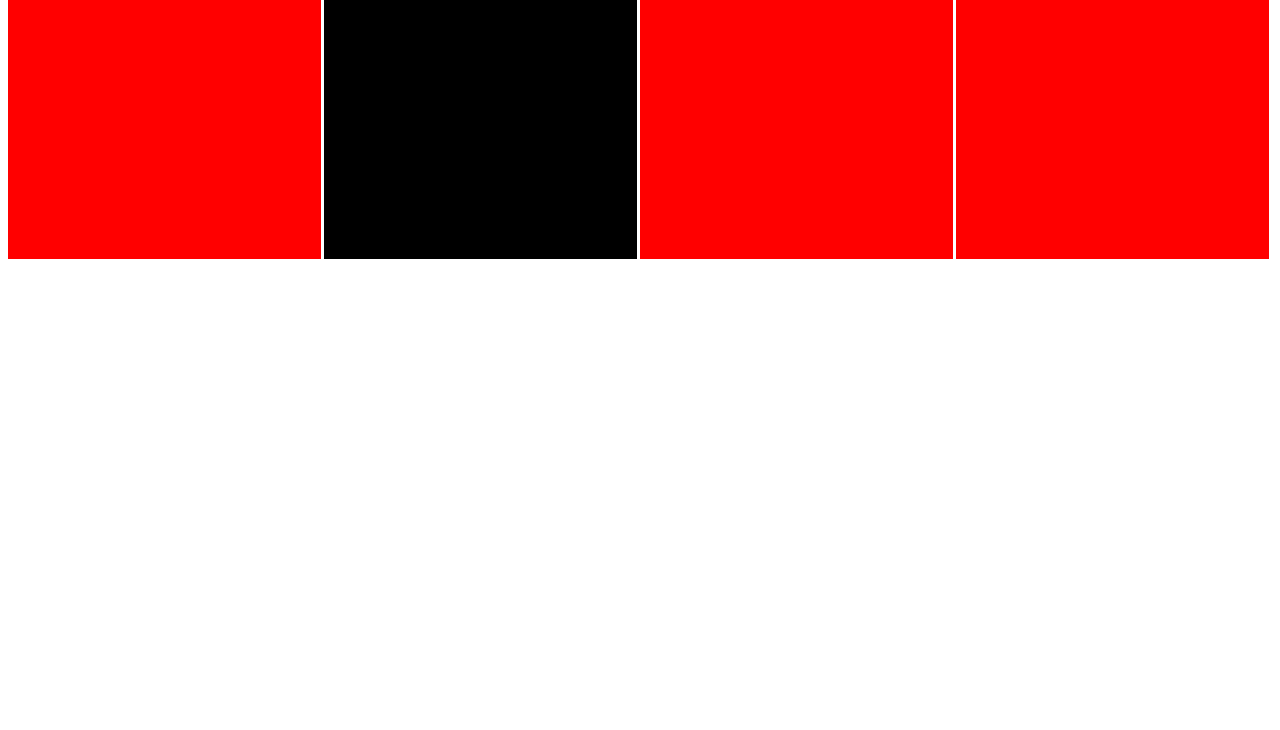
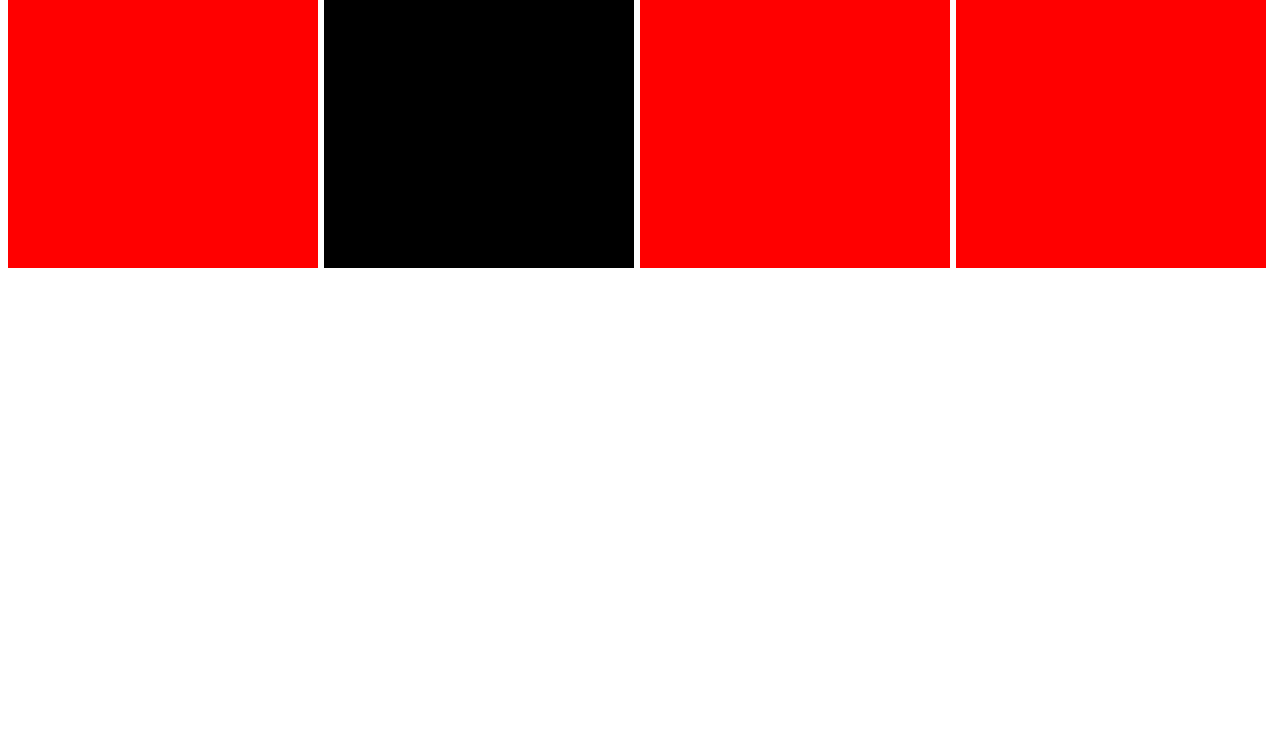
Before and after one commit to Hernan1608/CAC-Primer-Ejercicio, a plain HTML site: page index.html in a window 1280 px wide. Shown: the part 70-800 px from the top of the page. Drawn offline with Linux system fonts and the light colour scheme.

Commit message:
1 file modified

```diff
--- a/styles.css
+++ b/styles.css
@@ -7,11 +7,11 @@
 .size {
   width: 25vw;
   height: 25vw;
-  margin-right: 3px;
-  margin-left: 2x;
-  margin-top: 1px;
+  margin-right: 6px;
+  margin-left: 6x;
+  margin-top: 10px;
   margin-bottom: 2px;
-  font-size: medium;
+  font-size: xx-large;
 }
 .one {
   background-color: red;
```
